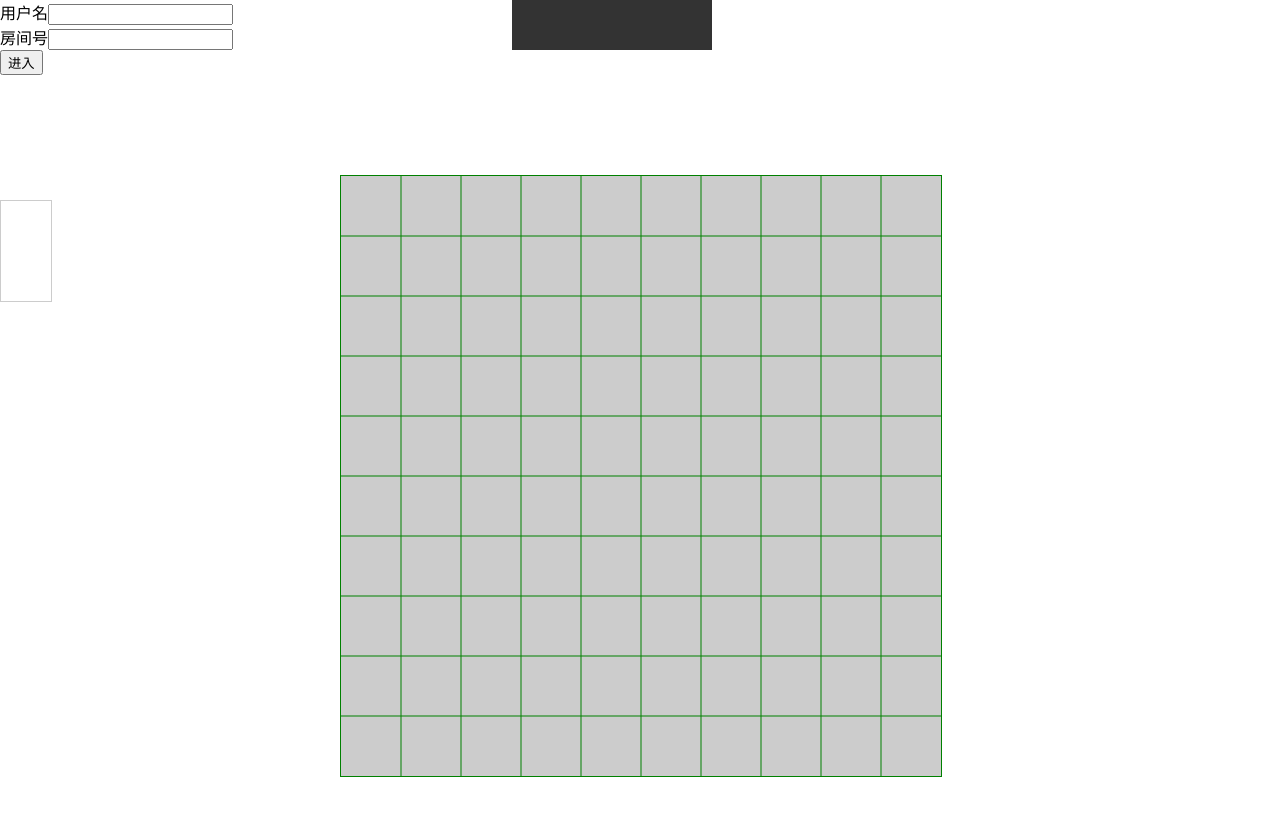
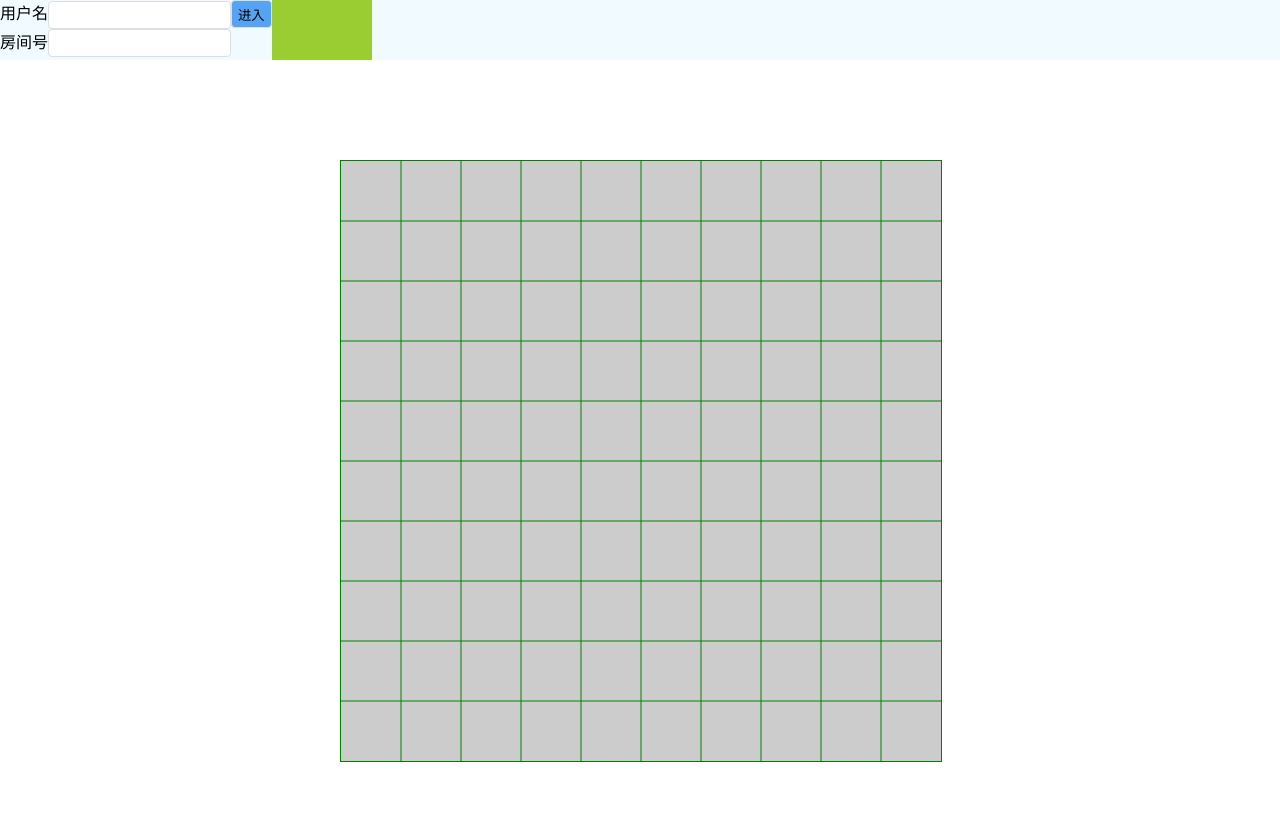
Before and after one commit to jiangzhenfei/five, a website: page client/index.html in a window 1280 px wide. Drawn offline with nearby package versions, Linux system fonts and the light colour scheme.

Commit message:
样式修改

```diff
--- a/client/index.html
+++ b/client/index.html
@@ -26,21 +26,42 @@
             background: transparent;
             border-radius: 50%;
             cursor: pointer;
-
         }
         .bordContainer canvas{
             background: #ccc;
             border: 1px solid green
         }
+        .header{
+            height: 60px;
+            background: #f0faff;
+            position: relative;
+        }
+        .user,.room{
+            box-sizing: border-box;
+            display: inline-block;
+            height: 28px;
+            color:#666;
+            border: 1px solid #dcdee2;
+            border-radius: 4px;
+        }
+        .btn{
+            box-sizing: border-box;
+            display: inline-block;
+            height: 28px;
+            border: 1px solid #dcdee2;
+            border-radius: 4px;
+            background-color: #57a3f3;
+        }
         .userInfo{
-            position: fixed;
-            left:0;top:200px;
-            width: 50px;
-            height: 100px;
-            border: 1px solid #ccc;
+            float: left;
+            width: 100px;
+            height: 60px;
+            background-color:yellowgreen;;
         }
         .userInfo .user-item{
-            height: 50px;
+            height: 100%;
+            width: 50px;
+            float: left;
             color:#fff;
             font-size: 14px;
             font-weight: bold;
@@ -48,33 +69,36 @@
             text-align: center
         }
         .tip{
-            position: fixed;
-            top:0;
-            left: 40%;
+            float: left;
             width: 200px;
-            height: 50px;
-            background: #333;
-            color:#fff;
-            font-size: 14px;
+            height: 100%;
+            color:#2b85e4;
+            font-size: 16px;
             font-weight: bold;
-            line-height: 50px;
+            line-height: 60px;
             text-align: center
         }
     </style>
 </head>
 <body onbeforeunload="checkLeave()">
-    <!-- 用户信息 -->
-    <div class="userInfo"></div>
-    <!-- 谁先落棋提示 -->
-    <div class="tip"></div>
+   <div class="header">
         <!-- 用户名，房间号输入 -->
+        <div style="float: left;">
             <div>
                 用户名<input type="text" class="user">
             </div>
             <div>
                 房间号<input type="text" class="room">
             </div>
+        </div>
+        <div style="float: left;height: 60px;">
             <button class="btn">进入</button>
+        </div>
+        <!-- 用户信息 -->
+        <div class="userInfo"></div>
+        <!-- 谁先落棋提示 -->
+        <div class="tip"></div>
+   </div>
     <!-- 棋盘 -->
     <div class="bordContainer">
         <canvas id="canvas" width="600" height="600"></canvas>
--- a/client/resolve.js
+++ b/client/resolve.js
@@ -22,6 +22,7 @@ $('.btn').click((e)=>{
 
             //自己和对手棋子移动的监听
             socket.on('moveInfo', function (data) {
+                console.log(data)
                 let roleColor = data.role;
                 let id = data.id;
                 //将棋盘影藏的棋子显示，并且赋予颜色
@@ -41,13 +42,15 @@ $('.btn').click((e)=>{
 
             //监听该房间的用户信息，左边显示房间用户数量
             socket.on('userInfo', function (data) {
+
                 if( data.full ){
                     canClick = true
                 }
                 $('.userInfo').html('')
                 for (var user in data){
-                    if( user!== 'full' ){
+                    if( user!== 'full' && user!=='event' ){
                         let curretUser = data[user]
+                        console.log(user)
                         let html = $(`<div class="user-item">${user}<div>`)
                         html.css({
                             backgroundColor: curretUser['role']
@@ -57,10 +60,10 @@ $('.btn').click((e)=>{
                 }
             });
 
-
+            //提示当前谁落子
             socket.on('who', function (data) {
                 for( var user in data){
-                    if ( user !== 'full' ){
+                    if ( user !== 'full' && user!=='event' ){
                         let curretUser = data[user]
                         if( curretUser.canDown ){
                             tipWho( user )
@@ -69,6 +72,16 @@ $('.btn').click((e)=>{
                     }
                 }
             });
+
+            //通知对手逃跑
+            socket.on('escap', function () {
+                canClick = false;//对手逃跑棋盘不给点击
+                resetChessBorad()//清空棋盘
+                gameEngin.reset()//将引擎数据清空
+                clearUserInfoAndTip()
+                alert('对手逃跑,请重新链接邀请别人...')
+            });
+
             //用户进入，发送后端，后端信息保存
             socket.on('connect', function () {
                 socket.emit( 'welcome',{ room:room, user:originUser } );
@@ -87,7 +100,15 @@ $('.btn').click((e)=>{
     })
 })
 
+function checkLeave(){
+    socket.emit('closeRoom',originRoom)
+}
 
+//情况该房间成员和提示字体
+function clearUserInfoAndTip(){
+    $('.userInfo').html('')
+    $('.tip').html('')
+}
 //提示哪个用户落子
 function tipWho(user){
     $('.tip').html('')
@@ -102,5 +123,6 @@ $('.bordContainer').on('click','.item',function(){
     if(gameEngin.allChess.includes( id )){//棋盘引擎防止一个地方多次点击
         return;
     }
+    //想后端提交落子的坐标
     socket.emit('move', { room:originRoom, id:id, role:role, user:originUser });
 })
```
Also changed, not shown: client/checkerboard.js (+7 -2 lines). Lines whose indentation alone changed are shown as unchanged.
